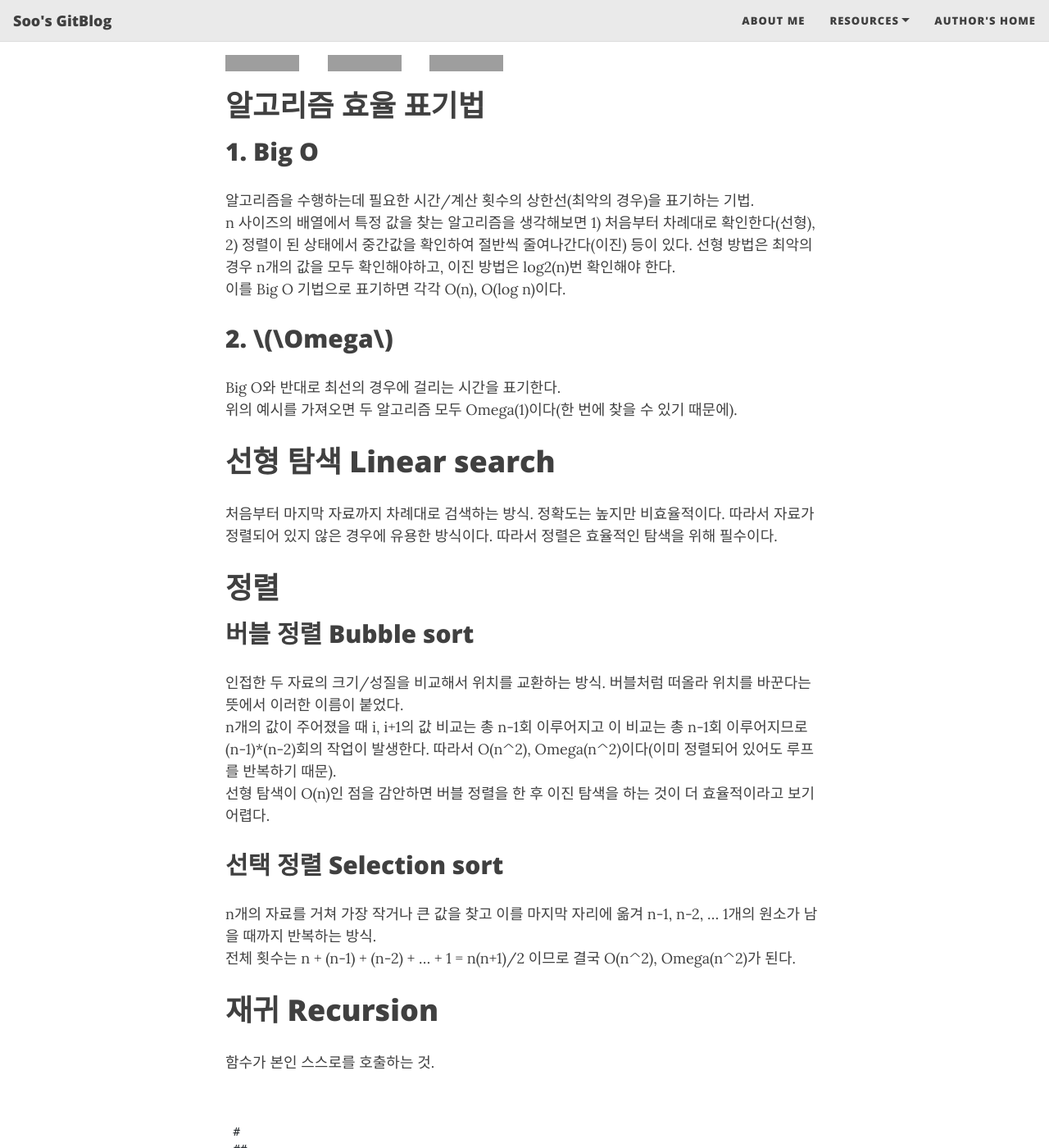
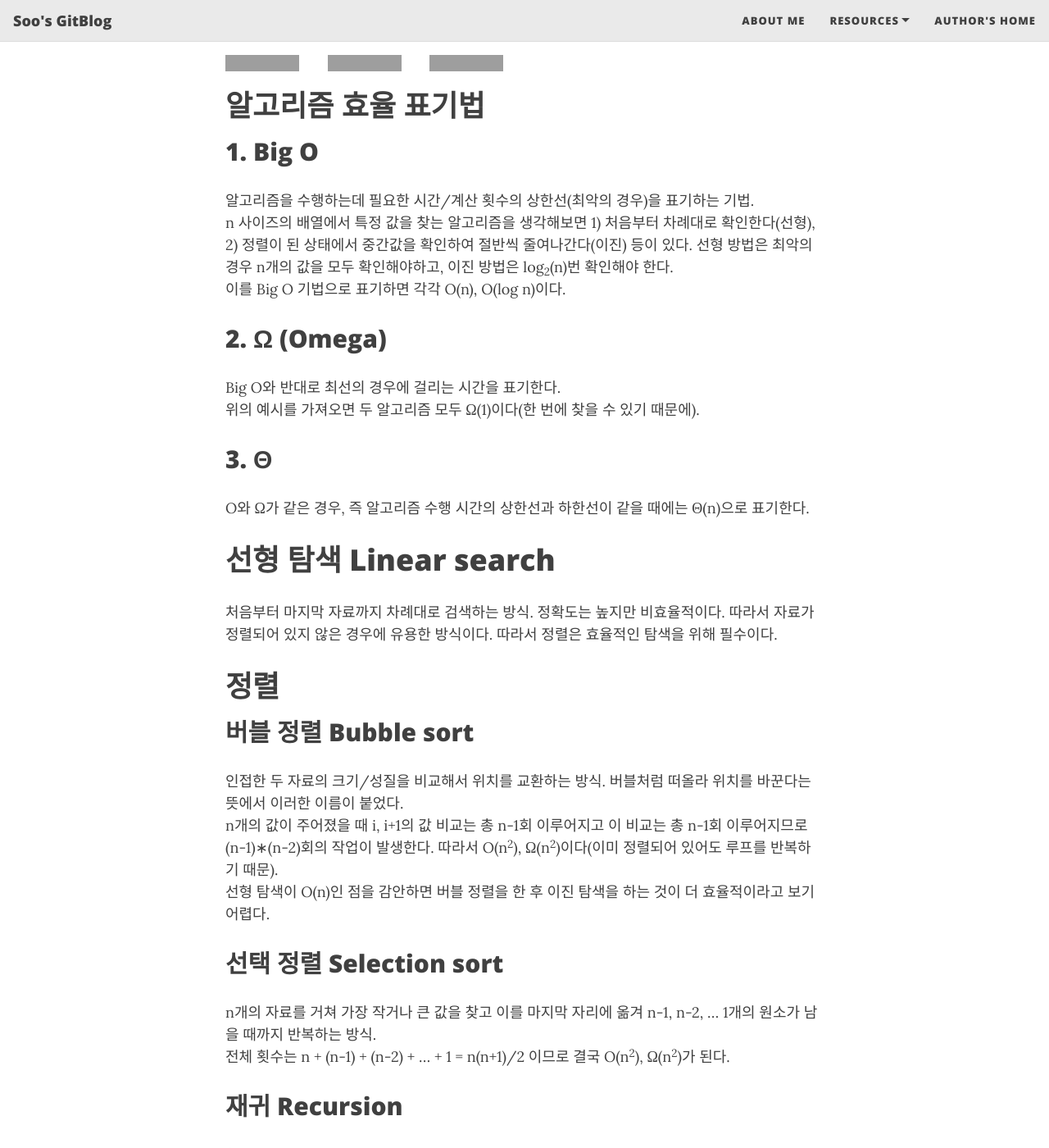
Before and after one commit to Soo-Im/Soo-Im.github.io, a Jekyll site: the page built from _posts/2021-01-29-Boostcourse-4.md, in a window 1280 px wide and 1400 px high, scrolled down 235 px. Shown: the whole window at 82% size. Built offline with Jekyll 4.4.1, drawn with Linux system fonts in a browser that asks for light colours; nearby versions of some CDN libraries; some of the changed text lies outside the part shown; grey boxes are pictures that could not be loaded.

Commit message:
Update 2021-01-29-Boostcourse-4.md

```diff
--- a/_posts/2021-01-29-Boostcourse-4.md
+++ b/_posts/2021-01-29-Boostcourse-4.md
@@ -13,12 +13,15 @@ comments: true
 알고리즘을 수행하는데 필요한 시간/계산 횟수의 상한선(최악의 경우)을 표기하는 기법.
 n 사이즈의 배열에서 특정 값을 찾는 알고리즘을 생각해보면 1) 처음부터 차례대로 확인한다(선형),
 2) 정렬이 된 상태에서 중간값을 확인하여 절반씩 줄여나간다(이진) 등이 있다.
-선형 방법은 최악의 경우 n개의 값을 모두 확인해야하고, 이진 방법은 log2(n)번 확인해야 한다.
+선형 방법은 최악의 경우 n개의 값을 모두 확인해야하고, 이진 방법은 log<sub>2</sub>(n)번 확인해야 한다.
 이를 Big O 기법으로 표기하면 각각 O(n), O(log n)이다.
 
-## 2. $$ \Omega $$
+## 2. &#937; (Omega)
 Big O와 반대로 최선의 경우에 걸리는 시간을 표기한다.
-위의 예시를 가져오면 두 알고리즘 모두 Omega(1)이다(한 번에 찾을 수 있기 때문에).
+위의 예시를 가져오면 두 알고리즘 모두 &#937;(1)이다(한 번에 찾을 수 있기 때문에).
+
+## 3. &#920;
+O와 &#937;가 같은 경우, 즉 알고리즘 수행 시간의 상한선과 하한선이 같을 때에는 &#920;(n)으로 표기한다.
 
 # 선형 탐색 Linear search
 처음부터 마지막 자료까지 차례대로 검색하는 방식. 정확도는 높지만 비효율적이다. 따라서 자료가 정렬되어 있지 않은 경우에 유용한 방식이다.
@@ -27,22 +30,18 @@ Big O와 반대로 최선의 경우에 걸리는 시간을 표기한다.
 # 정렬
 ## 버블 정렬 Bubble sort
 인접한 두 자료의 크기/성질을 비교해서 위치를 교환하는 방식. 버블처럼 떠올라 위치를 바꾼다는 뜻에서 이러한 이름이 붙었다.
-n개의 값이 주어졌을 때 i, i+1의 값 비교는 총 n-1회 이루어지고 이 비교는 총 n-1회 이루어지므로 (n-1)*(n-2)회의 작업이 발생한다. 따라서 O(n^2), Omega(n^2)이다(이미 정렬되어 있어도 루프를 반복하기 때문).
+n개의 값이 주어졌을 때 i, i+1의 값 비교는 총 n-1회 이루어지고 이 비교는 총 n-1회 이루어지므로 (n-1)&#8727;(n-2)회의 작업이 발생한다. 따라서 O(n<sup>2</sup>), &#937;(n<sup>2</sup>)이다(이미 정렬되어 있어도 루프를 반복하기 때문).
 선형 탐색이 O(n)인 점을 감안하면 버블 정렬을 한 후 이진 탐색을 하는 것이 더 효율적이라고 보기 어렵다.
 
 ## 선택 정렬 Selection sort
 n개의 자료를 거쳐 가장 작거나 큰 값을 찾고 이를 마지막 자리에 옮겨 n-1, n-2, ... 1개의 원소가 남을 때까지 반복하는 방식.
-전체 횟수는 n + (n-1) + (n-2) + ... + 1 = n(n+1)/2 이므로 결국 O(n^2), Omega(n^2)가 된다.
+전체 횟수는 n + (n-1) + (n-2) + ... + 1 = n(n+1)/2 이므로 결국 O(n<sup>2</sup>), &#937;(n<sup>2</sup>)가 된다.
 
-# 재귀 Recursion
+## 재귀 Recursion
 함수가 본인 스스로를 호출하는 것.
-<pre>
-<code>
-#
-##
-###
-</code>
-</pre>
+>&#8727;
+>&#8727;&#8727;
+>&#8727;&#8727;&#8727;
 피라미드 그리기 문제에서 중복된 iteration을 사용할 수도 있지만, 재귀를 사용하면 더 효율적이다.
 <pre>
 <code>
@@ -50,22 +49,33 @@ void draw(int h)
 {
 
 if (h==0){
-   return;  // 무한 재귀를 막기 위한 하드 코딩된 조건문
+   return;  // 무한 재귀를 막기 위한 하드 코딩된 조건문. 가장 기본적인 상황이므로 Base case 라고도 부른다.
 }
 
 draw(h-1);  // 재귀. 하나 더 작은 h에 대하여 자기 자신을 호출한다.
 
 for (int i = 0; i < h; i++)
 {
-   printf("#");   // 하나의 층 그리는 함수
+   printf("*");   // 하나의 층 그리는 함수
 }
 
 }
 </code>
 </pre>
 
+## 병합 정렬 Merge sort
+재귀의 개념을 사용하면 더 효율적으로 정렬을 할 수 있다. 병합 정렬은 다음과 같은 의사코드로 표현한다.
+
+>왼쪽 절반을 정렬한다.
+>오른쪽 절반을 정렬한다.
+>두 절반을 병합한다. 이 때 각각의 절반에서 작은 값끼리 순서대로 비교하여 더 작은 값을 앞에 배치한다.
+
+
 
 # 기타
+## Markdown (html) 그리스 문자
+마크다운에서 그리스 문자를 입력하려면 [여기](https://www.htmlhelp.com/reference/html40/entities/symbols.html)를 참조.
+
 ## 사용자 정의 자료형(구조체)
 <code>typedef struct</code>를 이용해 사용자가 직접 자료형을 정의할 수 있다. 예를 들어 name과 address를 한 번에 저장하는 자료형 <code>per_info</code>를 아래와 같이 정의할 수 있다.
 <pre>
```
